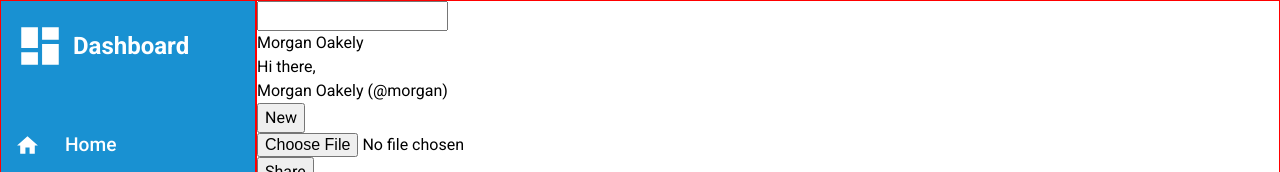
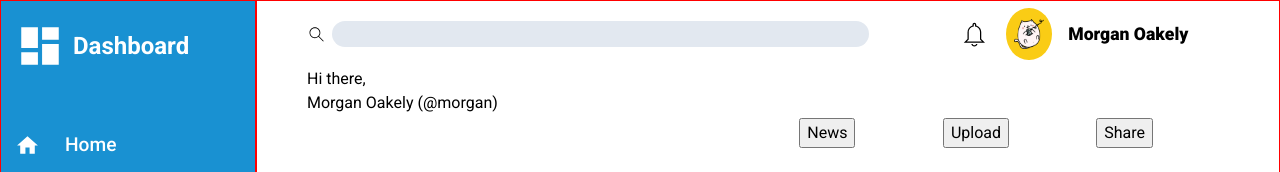
Before and after one commit to TheFutaBandit/adminDashboard_odin, a plain HTML site: page index.html in a window 1280 px wide. Shown: the top 172 px of the page. Drawn offline with Linux system fonts and the light colour scheme.

Commit message:
Search Section, Navbar complete
-search section finally completed
-didn't know about auto

```diff
--- a/index.html
+++ b/index.html
@@ -60,14 +60,14 @@
         <div class = "navbar">
             <div class = "search-section">
                 <div class = "search-bar">
-                    <div class = "icon"></div>
-                    <form>
+                    <div class = "icon"><img src="images/magnify.svg"></div>
+                    <form id = "bar">
                         <input type = "search" />
                     </form>
                 </div>
                 <div class = "user">
-                    <div class = "bell_icon"></div>
-                    <div class = "user_icon"></div>
+                    <div class = "bell_icon"><img src = "images/bell.svg"></div>
+                    <div class = "user_icon"><img src = "images/cat.png"></div>
                     <div class = "user_name"><p>Morgan Oakely</p></div>
                 </div>
             </div>
@@ -78,8 +78,9 @@
                     <p>Morgan Oakely (@morgan)</p>
                 </div>
                 <div class = "user-interact">
-                    <button class = "news">New</button>
-                    <form><input id = "upload" type = "file"></form>
+                    <button class = "news">News</button>
+                    <!-- <form><input id = "upload" type = "file"></form> -->
+                    <button class = "upload">Upload</button>
                     <button class = "share">Share</button>
                 </div>
             </div>
--- a/styles.css
+++ b/styles.css
@@ -36,9 +36,9 @@
 
   .container {
     display: grid;
-    max-height: 100vh;
+    min-height: 100%;
     grid-template-columns: 1fr 4fr;
-    grid-template-rows: 1fr 5fr;
+    grid-template-rows: 1fr 3fr;
   }
 
   .sidebar {
@@ -101,6 +101,123 @@
 
 
 
+/* ************************************************************************** */
+
+
+  .navbar {
+    grid-area: 1 / 2 / 2 / 3;
+    border: 1px solid red;
+    display: grid;
+    grid-template-columns: 50px 1fr 80px;
+    grid-template-rows: 1fr 2fr;
+    /* padding-left: 0px; */
+  }
+
+  .navbar > * {
+    /* border: 1px solid blue; */
+  }
+
+  .navbar .search-section .user img {
+    height: 30px;
+    width: 30px;
+  }
+
+  .navbar .search-section .search-bar .icon img {
+    height: 20px;
+    width: 20px;
+  }
+
+  .navbar .search-section {
+    display: grid;
+    grid-row: 1 / 2;
+    grid-column: 2 / 3;
+    grid-template-rows: 1fr;
+    grid-template-columns: 1fr 250px;
+    justify-content: space-between;
+    /* justify-content: space-between; */
+    /* padding: 5px; */
+    column-gap: 80px;
+  }
+
+  .search-section .search-bar {
+    display: grid;
+    grid-template-columns: auto 1fr;
+    column-gap: 5px;
+    /* padding-left: 20px; */
+    /* justify-items: center; */
+    align-items: center;
+  }
+
+  .search-section .icon {
+    justify-self: end;
+  }
+
+  .search-bar #bar {
+    min-width: 100%;
+  }
+
+  .search-bar #bar input[type="search"] {
+    border-radius: 15px;
+    min-width: 100%;
+    border-style: none;
+    background-color: #e2e8f0;
+    padding-left: 10px;
+  }
+
+  .search-bar #bar {
+    justify-self: stretch;
+    min-width: 100%;
+  }
+
+  .search-section .user {
+    display: grid;
+    grid-template-columns: auto;
+    justify-self: space-even;
+    justify-items: center;
+    grid-auto-flow: column;
+    align-items: center;
+    column-gap: 3px;
+    /* padding-right: 40px; */
+  }
+
+  .search-section .user .user_name {
+    font-weight: 800;
+    font-size: 1.1em;
+  }
+
+  .user .user_icon {
+    display: grid;
+    justify-self: stretch;
+    align-self: center;
+    justify-self: center;
+
+    height: 80%;
+    width: 90%;
+
+    align-items: center;
+    justify-items: center;
+    border-radius: 50%;
+    background-color: #facc15;
+  }
+
+
+
+  .navbar .profile-section {
+    display: grid;
+    grid-row: 2 / 3;
+    grid-column: 2 / 3;
+    grid-template-columns: repeat(2,1fr);
+  }
+
+
+
+  .navbar .user-interact {
+    display: grid;
+    grid-template-columns: repeat(3,1fr);
+    align-items: center;
+    justify-content: end;
+    justify-items: center;
+  }
 
 
 
@@ -116,10 +233,20 @@
 
 
 
-  .navbar {
-    grid-area: 1 / 2 / 2 / 3;
-  }
 
+
+
+
+
+
+
+
+
+
+
+/* ************************************************************************** */
   .main-body {
     grid-area: 2 / 2 / 3 / 3;
+    display: grid;
+    grid-template-columns: 4fr 1fr;
   }
```
Also changed, not shown: images/bell.svg (added), images/cat.png (added), images/magnify.svg (added).
